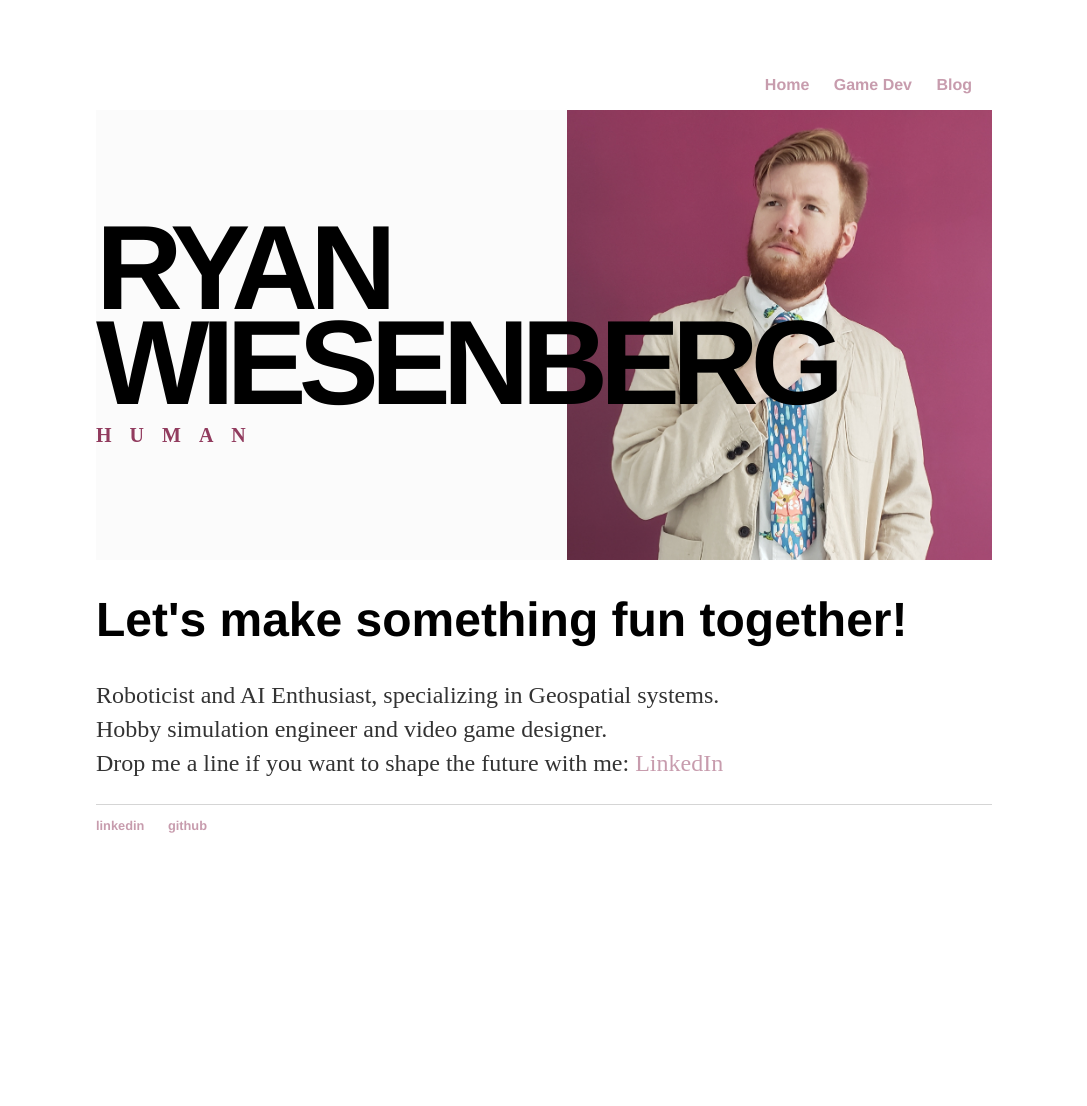
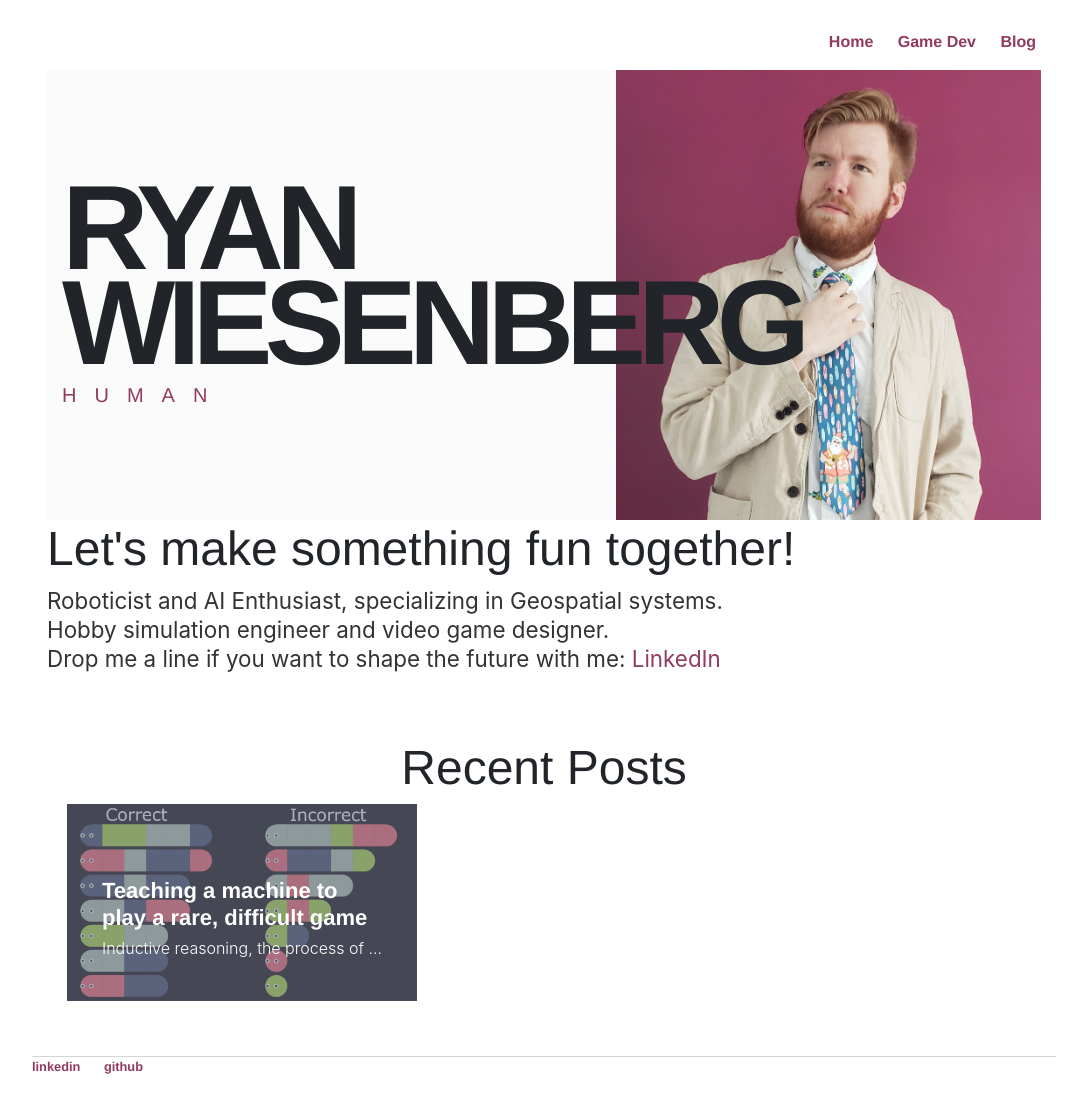
Before and after one commit to rmwiesenberg/rmwiesenberg.github.io, a Jekyll site: the page built from index.html, in a window 1280 px wide. Shown: the whole page, without its empty margins (96-1183 px from the left). Built offline with Jekyll 4.4.1, drawn with Linux system fonts in a browser that asks for light colours; before the commit the page ends 900 px from its top, so only the background shows below that.

Commit message:
Caterpillar (#1)
* some work done to prep for the first, real blog post

* some work done to prep for the first, real blog post

* some work done to prep for the first, real blog post

* article complete!

```diff
--- a/_config.yml
+++ b/_config.yml
@@ -1,6 +1,14 @@
-name: rwies
+name: Ryan Wiesenberg
+title: Ryan Wiesenberg Personal Projects and Blog
+tagline: Machine learning, making, game development, and more.
+url: rwies.com
+author: Ryan Wiesenberg
 markdown: kramdown
 permalink: /blog/:year/:month/:day/:title
+social:
+  links:
+    - https://www.linkedin.com/in/rmwiesenberg
+    - https://github.com/rmwiesenberg
 
 plugins:
   - jekyll-feed
--- a/_layouts/default.html
+++ b/_layouts/default.html
@@ -10,12 +10,18 @@
 	<meta content="#da532c" name="msapplication-TileColor">
 	<meta content="#ffffff" name="theme-color">
 	<!-- link to stylesheets -->
+	<link crossorigin="anonymous" href="https://stackpath.bootstrapcdn.com/bootstrap/4.5.0/css/bootstrap.min.css" integrity="sha384-9aIt2nRpC12Uk9gS9baDl411NQApFmC26EwAOH8WgZl5MYYxFfc+NcPb1dKGj7Sk" rel="stylesheet">
+	<link href="/assets/font-awesome/css/font-awesome.min.css" rel="stylesheet">
 	<link href="/css/main.css" rel="stylesheet" type="text/css">
-	<link href="/assets/font-awesome/css/font-awesome.min.css" rel="stylesheet">
 	{% seo %}
 </head>
 <body>
 <header>
+	{% if page.url != "/" %}
+	<a href="/">
+		<div class="user"></div>
+	</a>
+	{% endif %}
 	<nav class="right">
 		<ul>
 			<li><a href="/">Home</a></li>
--- /dev/null
+++ b/_posts/2022-01-16-caterpillar-logic-neural-network-inductive-reasoning.md
@@ -0,0 +1,94 @@
+---
+layout: post
+title: "Teaching a machine to play a rare, difficult game"
+date: 2022-01-16
+tags: neural network inductive reasoning mobile game python pytorch learning teaching training caterpillar logic
+excerpt: "Inductive reasoning, the process of inferring patterns from an analysis of a set of data, isn't normally taught in
+schools and is difficult for most people without practice. However, machine learning techniques are known to succeed in
+datasets with strong patterns."
+image: /img/caterpillar-logic/caterpillar-logic-banner.png
+github: https://github.com/rmwiesenberg/pytorch-oneoffs/tree/main/caterpillar-logic
+---
+
+Caterpillar Logic is a mobile game with a simple premise:
+1. **Review** the caterpillars generated by the game to find a pattern.
+2. **Check** your hypothesis by creating and checking your own caterpillars.
+3. **Test** of 15 newly generated caterpillars to prove your hypothesis.
+
+The caterpillars are composed of one to seven segments of four possible colors, red, green, blue, and grey and each level starts by presenting you with 14 randomly generated caterpillars, split evenly between correct and incorrect.
+
+## Inductive Reasoning
+Caterpillar Logic is an example of an inductive reasoning game, which tends to be a rare mechanic. Other examples include:
+1. [Zendo](https://www.looneylabs.com/games/zendo) - puzzle game
+2. [Eleusis](https://en.wikipedia.org/wiki/Eleusis_(card_game)) - card game
+
+Typically, we are taught deductive reasoning in our youth, given a rule or pattern we have learned the ability to determine if a data point matches the rule or breaks it.
+
+Scientists and researchers learn how to do the inverse within their field. They form a hypothesis based on an observed pattern and then gather more information to either prove or disprove their guess. This process is called inductive reasoning.
+
+I was introduced to this game by my friend [Max Merlin](https://www.linkedin.com/in/maxmerlin/), who has been entertaining the idea of different algorithmic ways to solve it. I proposed that machine learning, which is known for excelling in areas of high pattern, could be a viable candidate for solving this system.
+
+So, as all machine learning evaluations start, I set off to collect my dataset.
+
+## Data Collection
+<img src="/img/caterpillar-logic/caterpillar-logic-game-screen.png" title="Caterpillar Logic game screen" alt="Caterpillar Logic game screen" width=480>
+
+The search space for Caterpillar logic is fairly limited with only four colors and a maximum of seven segments.
+<div class="quote">4 + 4<sup>2</sup> + 4<sup>3</sup> + 4<sup>4</sup> + 4<sup>5</sup> + 4<sup>6</sup> + 4<sup>7</sup> = 21871 caterpillars</div>
+
+However, the game itself only presents caterpillars of up to length 6:
+<div class="quote">4 + 4<sup>2</sup> + 4<sup>3</sup> + 4<sup>4</sup> + 4<sup>5</sup> + 4<sup>6</sup> = 5487 caterpillars</div>
+
+To best estimate the experience of a player, I did not include any assumptions about the data in the collection process other than the search space itself.
+
+### First Attempt: Input Farming
+My first thought was to use the sequence checking function of the game to test randomly chosen sequences from the list of all possible caterpillars:
+1. __Generate__ the full search space: 21871 caterpillars
+2. __Choose__ a subset randomly: 400 caterpillars (~1%)
+3. __Check__ if each caterpillar is valid or invalid and record
+
+Additionally, because the space for single length caterpillars is so small I made sure each of the four possible caterpillars was included in the dataset.
+
+I designed a tool to poll the colors and press the buttons itself. However, I still encountered two problems:
+1. Randomly choosing caterpillars does not guarantee any valid caterpillars.
+2. The mobile game slowed down after the first hundred entries, likely due to a garbage collection issue.
+
+To be fair to the developer, this use-case was extremely unlikely and definitely outside the scope of a typical mobile user.
+
+### Working Method: Level Refresh
+<img src="/img/caterpillar-logic/caterpillar-refresh.png" title="Caterpillar Logic level refresh method" alt="Caterpillar Logic level refresh method">
+
+The method that I ended up using was simply repeatedly opening and closing the page to have the game refresh the caterpillars for me:
+1. __Generate__ the system-limited search space: 5487 caterpillars
+2. __Refresh__ the page until sufficient collected: 274 caterpillars (5%)
+3. __Store__ all valid and invalid caterpillars
+
+This eliminated both of the problems from the method above, but I am concerned this method may result in capturing all possible valid caterpillars, especially in tight pattern spaces.
+
+## Training and Results
+After some experimenting, I decided on a network with 5 linear layers and a final binary classifier:
+1. ReLU(Linear 7->32)
+2. ReLU(Linear 32->32)
+3. Dropout(p=0.1)
+4. ReLU(Linear 32->64)
+5. ReLU(Linear 64->16)
+6. Dropout(p=0.1)
+7. ReLU(Linear 16->1)
+
+Here is an example training run:
+<img src="/img/caterpillar-logic/13.png" title="Caterpillar Logic training graph" alt="Caterpillar Logic training graph">
+
+As you can see, the network is improving over time but the results are inconsistent on the validation data, with varying levels of success, but always better than 70% regardless of level chosen. This at least proves the network is learning, but the space may be too small for full success for this network type.
+
+<img src="/img/caterpillar-logic/success.png" width=480 title="Caterpillar Logic success" alt="Caterpillar Logic success">
+
+After a few attempts (5... oof) on a random level the network successfully guessed 15/15 test caterpillars!
+
+We have a winner!
+
+## Conclusion
+There is some proof that a machine learning approach could solve an inductive reasoning game, Caterpillar Logic. However, I am concerned that the method I used with the level refresh could incidentally learn all possible valid caterpillars for some of the more difficult levels.
+
+If I to revisit this problem, I would try two other methods of learning:
+1. __To compare the algorithm's performance more easily with that of a human player:__ A pseudo genetic algorithm that would first learn the presented valid and invalid and then try caterpillars itself until it was confident enough in the test.
+2. __To improve the networks result:__ Develop a form of [recurrent neural network (RNN)](https://en.wikipedia.org/wiki/Recurrent_neural_network) that can use the sequential nature of the caterpillars to better inform itself.
--- a/css/main.css
+++ b/css/main.css
@@ -1,6 +1,6 @@
 body {
-    margin: 60px auto;
-    width: 70%;
+    margin: 30px auto;
+    width: 80%;
 }
 
 .retain {
@@ -89,7 +89,6 @@
 a {
     text-decoration: none;
     color: #913B5E;
-    opacity: 50%;
 }
 
 a:hover {
@@ -100,11 +99,46 @@
     font-size: 3em;
     font-family: 'Helvetica', 'Arial', 'Sans-Serif';
 }
-p {
-    font-size: 1.5em;
+
+h2 {
+    font-size: 2.3em;
+    font-family: 'Helvetica', 'Arial', 'Sans-Serif';
+}
+
+h3 {
+    font-size: 1.7em;
+    font-family: 'Helvetica', 'Arial', 'Sans-Serif';
+}
+
+.quote {
+    text-align: center;
+    font-style: italic;
+    font-size: 1.2em;
+    line-height: 1.4em;
+    color: #333;
+    padding-bottom: 8px;
+}
+
+i {
+    font-size: 1.2em;
     line-height: 1.4em;
     color: #333;
 }
+
+img {
+    max-width: 100%;
+}
+
+p {
+    font-size: 1.4em;
+    line-height: 1.3em;
+    color: #333;
+}
+
+p.meta {
+    font-size: 1em;
+}
+
 footer {
     border-top: 1px solid #d5d5d5;
     font-size: .8em;
@@ -118,3 +152,134 @@
 ul.posts li {
     list-style: none;
 }
+
+.post {
+    margin-left: auto;
+    margin-right: auto;
+    max-width: 720px;
+}
+
+.post ol, .post ul {
+    font-size: 1.3em;
+    line-height: 1.2em;
+    color: #333;
+}
+
+.post img.header {
+    width: 100%;
+}
+
+.post img {
+    margin-left: auto;
+    margin-right: auto;
+    display: block;
+}
+
+.contenedor {
+    height: 100%;
+    padding: 5% 0;
+}
+
+.container_foto {
+    background-color: rgba(57, 62, 93, 0.7);
+    padding: 0;
+    overflow: hidden;
+    max-width: 350px;
+    margin: 5px;
+}
+
+.container_foto article {
+    padding: 10%;
+    position: absolute;
+    bottom: 0;
+    z-index: 1;
+    -webkit-transition: all 0.5s ease;
+    -moz-transition: all 0.5s ease;
+    -o-transition: all 0.5s ease;
+    -ms-transition: all 0.5s ease;
+    transition: all 0.5s ease;
+}
+
+.container_foto h2 {
+    color: #fff;
+    font-weight: 800;
+    font-family: 'Helvetica', 'Arial', 'Sans-Serif';
+    font-size: 22px;
+    /*border-bottom: #fff solid 1px;*/
+}
+
+.container_foto h4 {
+    font-weight: 300;
+    color: #fff;
+    font-size: 16px;
+}
+
+.container_foto img {
+    width: 100%;
+    top: 0;
+    left: 0;
+    opacity: 0.4;
+    -webkit-transition: all 4s ease;
+    -moz-transition: all 4s ease;
+    -o-transition: all 4s ease;
+    -ms-transition: all 4s ease;
+    transition: all 4s ease;
+}
+
+.ver_mas {
+    background-color: #FEB66C;
+    position: absolute;
+    width: 100%;
+    height: 50px;
+    bottom: 0;
+    z-index: 1;
+    opacity: 0;
+    transform: translate(0px, 70px);
+    -webkit-transform: translate(0px, 70px);
+    -moz-transform: translate(0px, 70px);
+    -o-transform: translate(0px, 70px);
+    -ms-transform: translate(0px, 70px);
+    -webkit-transition: all 0.2s ease-in-out;
+    -moz-transition: all 0.2s ease-in-out;
+    -o-transition: all 0.2s ease-in-out;
+    -ms-transition: all 0.2s ease-in-out;
+    transition: all 0.2s ease-in-out;
+}
+
+.ver_mas span {
+    font-size: 40px;
+    color: #fff;
+    position: relative;
+    margin: 0 auto;
+    width: 100%;
+    bottom: 10px;
+}
+
+
+/*hovers*/
+
+.container_foto:hover {
+    cursor: pointer;
+}
+
+.container_foto:hover img {
+    opacity: 0.1;
+    transform: scale(1.5);
+}
+
+.container_foto:hover article {
+    transform: translate(2px, -69px);
+    -webkit-transform: translate(2px, -69px);
+    -moz-transform: translate(2px, -69px);
+    -o-transform: translate(2px, -69px);
+    -ms-transform: translate(2px, -69px);
+}
+
+.container_foto:hover .ver_mas {
+    transform: translate(0px, 0px);
+    -webkit-transform: translate(0px, 0px);
+    -moz-transform: translate(0px, 0px);
+    -o-transform: translate(0px, 0px);
+    -ms-transform: translate(0px, 0px);
+    opacity: 1;
+}
--- a/index.html
+++ b/index.html
@@ -27,4 +27,27 @@
 		Drop me a line if you want to shape the future with me:
 		<a href="https://linkedin.com/in/rmwiesenberg" rel="noopener noreferrer" target="_blank">LinkedIn</a>
 	</p>
+	<div class="container-fluid contenedor text-center">
+		<h1>Recent Posts</h1>
+		<div class=" container text-center">
+			{% for post in site.posts limit: 3 %}
+			<div class="col-lg-4 col-md-4 col-sm-6 col-xs-12 container_foto ">
+				<a href="{{ post.url }}">
+					<div class="ver_mas text-center">
+						<span><i aria-hidden="true" class="fa fa-eye"></i></span>
+					</div>
+					<article class="text-left">
+						<h2>{{ post.title }}</h2>
+						<h4>{{ post.excerpt | slice: 0, 36 }}...</h4>
+					</article>
+					<img alt="{{ post.title }}" src="{{ post.image }}">
+				</a>
+			</div>
+			{% endfor %}
+		</div>
+	</div>
+
 </div><!-- /.blurb -->
+<script crossorigin="anonymous" integrity="sha384-DfXdz2htPH0lsSSs5nCTpuj/zy4C+OGpamoFVy38MVBnE+IbbVYUew+OrCXaRkfj" src="https://code.jquery.com/jquery-3.5.1.slim.min.js"></script>
+<script crossorigin="anonymous" integrity="sha384-Q6E9RHvbIyZFJoft+2mJbHaEWldlvI9IOYy5n3zV9zzTtmI3UksdQRVvoxMfooAo" src="https://cdn.jsdelivr.net/npm/popper.js@1.16.0/dist/umd/popper.min.js"></script>
+<script crossorigin="anonymous" integrity="sha384-OgVRvuATP1z7JjHLkuOU7Xw704+h835Lr+6QL9UvYjZE3Ipu6Tp75j7Bh/kR0JKI" src="https://stackpath.bootstrapcdn.com/bootstrap/4.5.0/js/bootstrap.min.js"></script>
```
Also changed, not shown: _layouts/post.html (+20 -6 lines), _posts/2021-01-05-test-post.md (deleted, +0 -11 lines), img/caterpillar-logic/13.png (added), img/caterpillar-logic/caterpillar-logic-banner.png (added), img/caterpillar-logic/caterpillar-logic-game-screen.png (added), img/caterpillar-logic/caterpillar-refresh.png (added), img/caterpillar-logic/success.png (added), 3 other files. Lines whose indentation alone changed are shown as unchanged.
